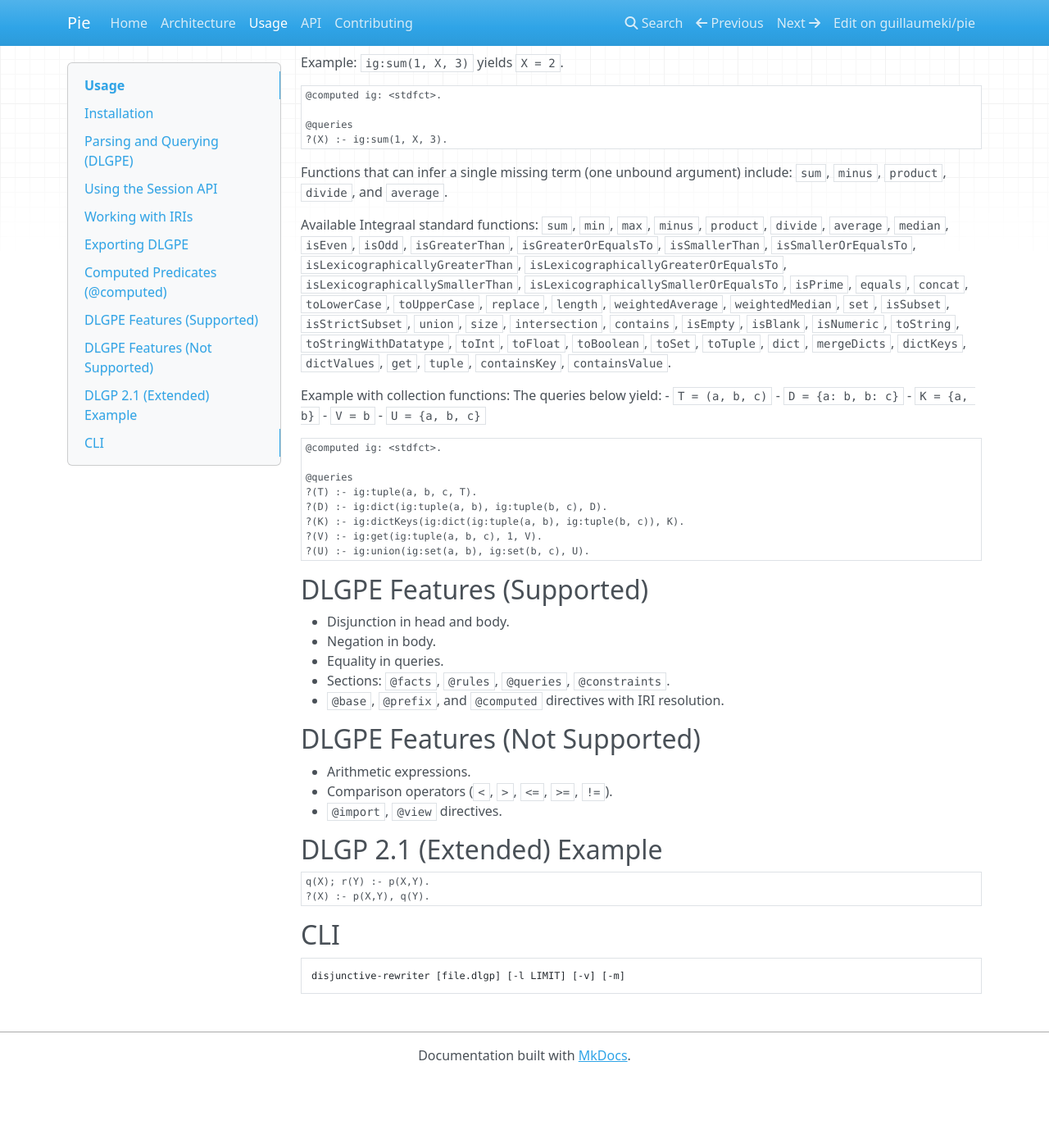
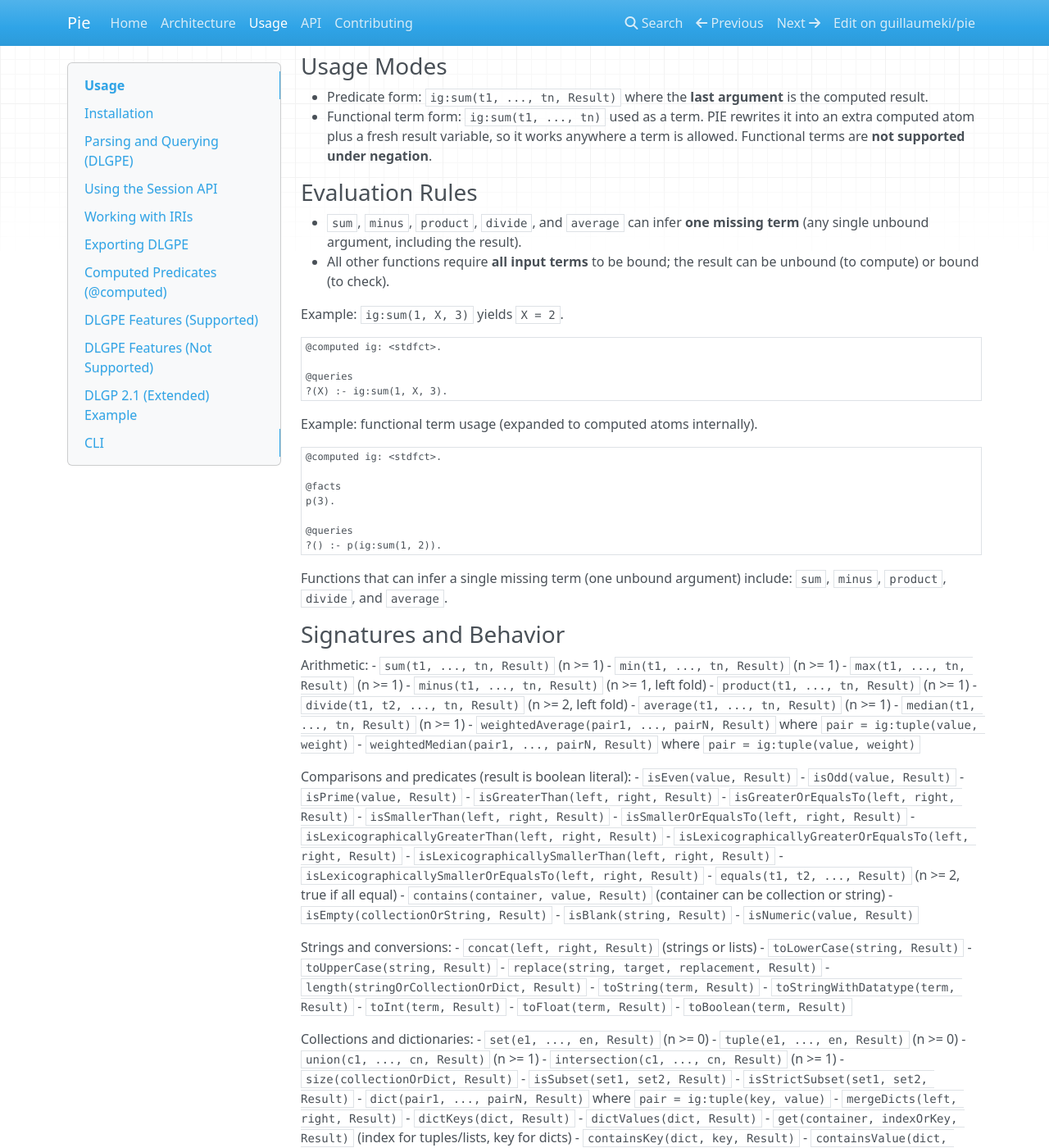
Before and after one commit to guillaumeki/pie, an MkDocs documentation site: the page built from docs/usage.md, in a window 1280 px wide and 1400 px high, scrolled down 2323 px. Shown: the whole window at 82% size. Built offline with MkDocs 1.6.1, drawn with Linux system fonts in a browser that asks for light colours; nearby versions of some CDN libraries; before the commit the page ends 3638 px from its top, so only the background shows below that; some of the changed text lies outside the part shown.

Commit message:
docs: expand computed function documentation

````diff
--- a/docs/usage.md
+++ b/docs/usage.md
@@ -114,6 +114,20 @@ standard library, declare `@computed <prefix>: <stdfct>.` and use the functions
 as predicates where the **last argument** is the result. Any other computed
 library will raise an error.
 
+### Usage Modes
+- Predicate form: `ig:sum(t1, ..., tn, Result)` where the **last argument** is
+  the computed result.
+- Functional term form: `ig:sum(t1, ..., tn)` used as a term. PIE rewrites it
+  into an extra computed atom plus a fresh result variable, so it works
+  anywhere a term is allowed. Functional terms are **not supported under
+  negation**.
+
+### Evaluation Rules
+- `sum`, `minus`, `product`, `divide`, and `average` can infer **one missing
+  term** (any single unbound argument, including the result).
+- All other functions require **all input terms** to be bound; the result can
+  be unbound (to compute) or bound (to check).
+
 Example: `ig:sum(1, X, 3)` yields `X = 2`.
 
 ```prolog
@@ -123,21 +137,81 @@ Example: `ig:sum(1, X, 3)` yields `X = 2`.
 ?(X) :- ig:sum(1, X, 3).
 ```
 
+Example: functional term usage (expanded to computed atoms internally).
+
+```prolog
+@computed ig: <stdfct>.
+
+@facts
+p(3).
+
+@queries
+?() :- p(ig:sum(1, 2)).
+```
+
 Functions that can infer a single missing term (one unbound argument) include:
 `sum`, `minus`, `product`, `divide`, and `average`.
 
-Available Integraal standard functions:
-`sum`, `min`, `max`, `minus`, `product`, `divide`, `average`, `median`, `isEven`,
-`isOdd`, `isGreaterThan`, `isGreaterOrEqualsTo`, `isSmallerThan`,
-`isSmallerOrEqualsTo`, `isLexicographicallyGreaterThan`,
-`isLexicographicallyGreaterOrEqualsTo`, `isLexicographicallySmallerThan`,
-`isLexicographicallySmallerOrEqualsTo`, `isPrime`, `equals`, `concat`,
-`toLowerCase`, `toUpperCase`, `replace`, `length`, `weightedAverage`,
-`weightedMedian`, `set`, `isSubset`, `isStrictSubset`, `union`, `size`,
-`intersection`, `contains`, `isEmpty`, `isBlank`, `isNumeric`, `toString`,
-`toStringWithDatatype`, `toInt`, `toFloat`, `toBoolean`, `toSet`, `toTuple`,
-`dict`, `mergeDicts`, `dictKeys`, `dictValues`, `get`, `tuple`, `containsKey`,
-`containsValue`.
+### Signatures and Behavior
+Arithmetic:
+- `sum(t1, ..., tn, Result)` (n >= 1)
+- `min(t1, ..., tn, Result)` (n >= 1)
+- `max(t1, ..., tn, Result)` (n >= 1)
+- `minus(t1, ..., tn, Result)` (n >= 1, left fold)
+- `product(t1, ..., tn, Result)` (n >= 1)
+- `divide(t1, t2, ..., tn, Result)` (n >= 2, left fold)
+- `average(t1, ..., tn, Result)` (n >= 1)
+- `median(t1, ..., tn, Result)` (n >= 1)
+- `weightedAverage(pair1, ..., pairN, Result)` where `pair = ig:tuple(value, weight)`
+- `weightedMedian(pair1, ..., pairN, Result)` where `pair = ig:tuple(value, weight)`
+
+Comparisons and predicates (result is boolean literal):
+- `isEven(value, Result)`
+- `isOdd(value, Result)`
+- `isPrime(value, Result)`
+- `isGreaterThan(left, right, Result)`
+- `isGreaterOrEqualsTo(left, right, Result)`
+- `isSmallerThan(left, right, Result)`
+- `isSmallerOrEqualsTo(left, right, Result)`
+- `isLexicographicallyGreaterThan(left, right, Result)`
+- `isLexicographicallyGreaterOrEqualsTo(left, right, Result)`
+- `isLexicographicallySmallerThan(left, right, Result)`
+- `isLexicographicallySmallerOrEqualsTo(left, right, Result)`
+- `equals(t1, t2, ..., Result)` (n >= 2, true if all equal)
+- `contains(container, value, Result)` (container can be collection or string)
+- `isEmpty(collectionOrString, Result)`
+- `isBlank(string, Result)`
+- `isNumeric(value, Result)`
+
+Strings and conversions:
+- `concat(left, right, Result)` (strings or lists)
+- `toLowerCase(string, Result)`
+- `toUpperCase(string, Result)`
+- `replace(string, target, replacement, Result)`
+- `length(stringOrCollectionOrDict, Result)`
+- `toString(term, Result)`
+- `toStringWithDatatype(term, Result)`
+- `toInt(term, Result)`
+- `toFloat(term, Result)`
+- `toBoolean(term, Result)`
+
+Collections and dictionaries:
+- `set(e1, ..., en, Result)` (n >= 0)
+- `tuple(e1, ..., en, Result)` (n >= 0)
+- `union(c1, ..., cn, Result)` (n >= 1)
+- `intersection(c1, ..., cn, Result)` (n >= 1)
+- `size(collectionOrDict, Result)`
+- `isSubset(set1, set2, Result)`
+- `isStrictSubset(set1, set2, Result)`
+- `dict(pair1, ..., pairN, Result)` where `pair = ig:tuple(key, value)`
+- `mergeDicts(left, right, Result)`
+- `dictKeys(dict, Result)`
+- `dictValues(dict, Result)`
+- `get(container, indexOrKey, Result)` (index for tuples/lists, key for dicts)
+- `containsKey(dict, key, Result)`
+- `containsValue(dict, value, Result)`
+- `toSet(collection, Result)`
+- `toTuple(collection, Result)`
 
 Example with collection functions:
 The queries below yield:
````
Also changed, not shown: AGENTS.md (+1 -0 lines), CHANGELOG.md (+1 -0 lines), agents/design/computed-functions-docs.md (added, +17 -0 lines), 1 other file.
